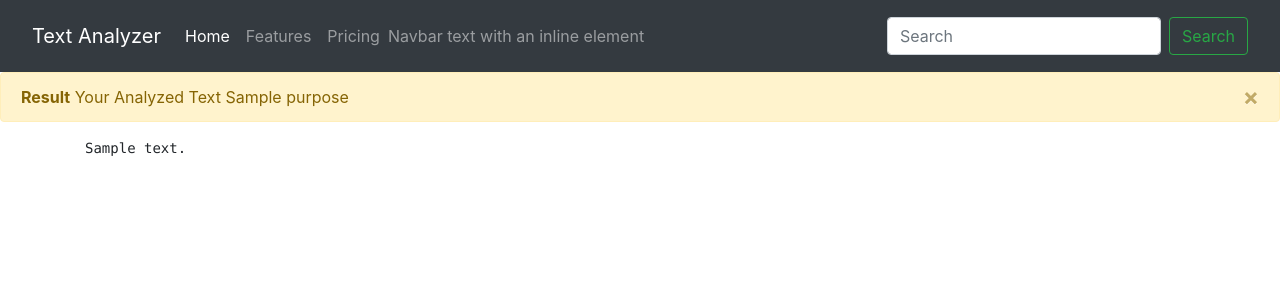
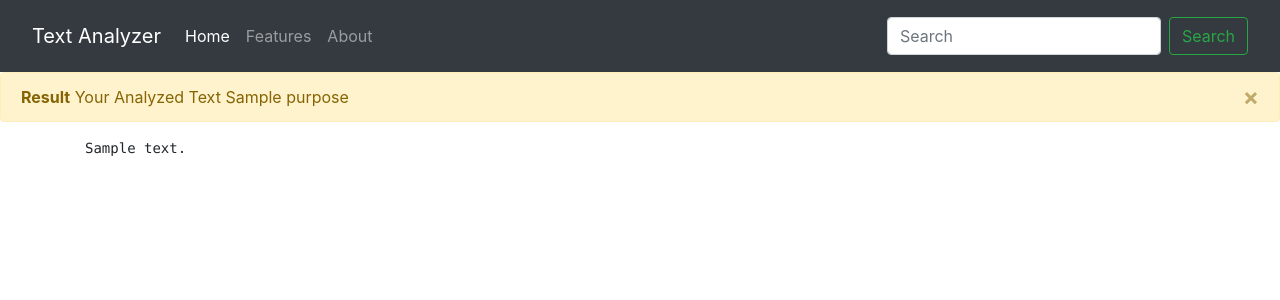
Before and after one commit to engr-sakil/TextAnalyzer, a Django app: template textAnalyzed/templates/analyzedresult.html in a window 1280 px wide. Shown: the top 300 px of the page. Run offline with Django 3.2, Linux system fonts and the light colour scheme; the template is opened without the code that fills it: most values are stand-ins (such as "Sample title", 1, 10 or a date in 2020).

Commit message:
add about in header

```diff
--- a/textAnalyzed/templates/analyzedresult.html
+++ b/textAnalyzed/templates/analyzedresult.html
@@ -27,12 +27,10 @@
                     <a class="nav-link" href="#">Features</a>
                   </li>
                   <li class="nav-item">
-                    <a class="nav-link" href="#">Pricing</a>
+                    <a class="nav-link" href="#">About</a>
                   </li>
                 </ul>
-                <span class="navbar-text">
-                  Navbar text with an inline element
-                </span>
+
               </div>
             </nav>
             <nav class="navbar navbar-light bg-dark">
```
